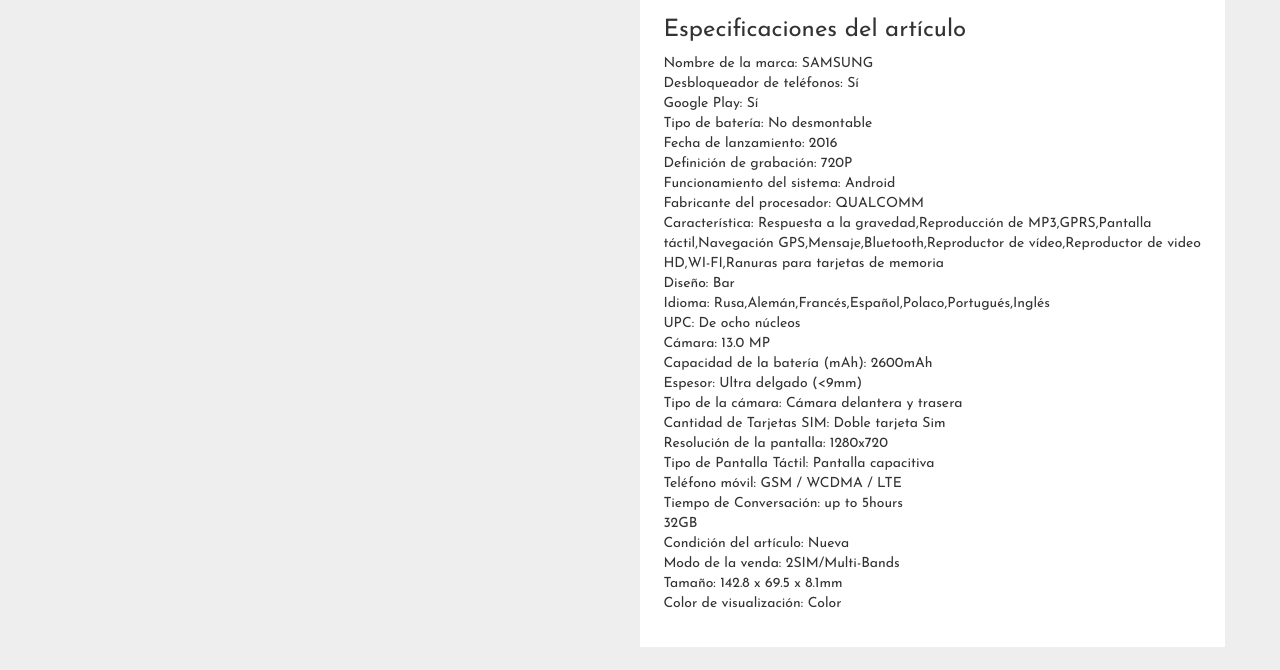
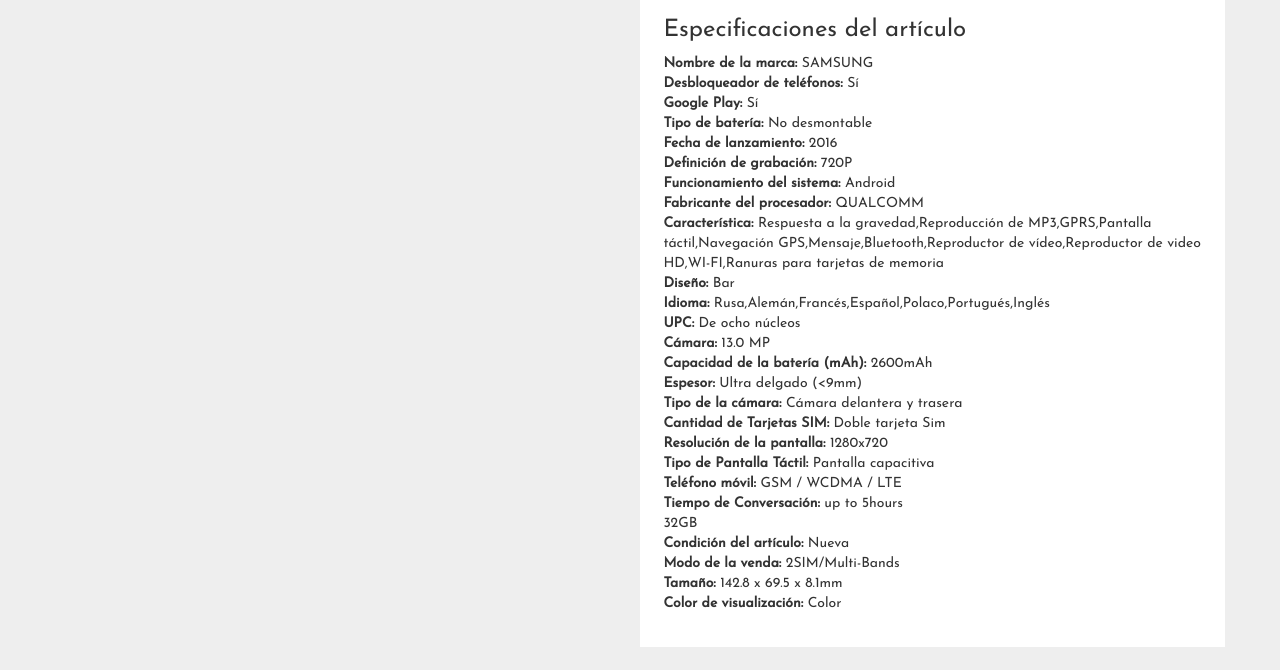
Before and after one commit to RuthMeryCardenas/Leccion34-EGuiado, a plain HTML site: page index.html in a window 1280 px wide. Shown: the part 130-800 px from the top of the page. Drawn offline with nearby package versions, Linux system fonts and the light colour scheme.

Commit message:
index-content tabs bold

```diff
--- a/assets/css/main.css
+++ b/assets/css/main.css
@@ -26,3 +26,9 @@ th, td {
 .mt-62 {
   margin-top: 62px;
 }
+.text-bold {
+  font-weight: bold;
+}
+.text-resize {
+  font-size: 1.25em;
+}
--- a/index.html
+++ b/index.html
@@ -27,32 +27,32 @@
           <div id="home" class="tab-pane fade in active">
             <h3>Especificaciones del artículo</h3>
             <ul class="list-unstyled">
-              <li>Nombre de la marca: SAMSUNG</li>
-              <li>Desbloqueador de teléfonos: Sí</li>
-              <li>Google Play: Sí</li>
-              <li>Tipo de batería: No desmontable</li>
-              <li>Fecha de lanzamiento: 2016</li>
-              <li>Definición de grabación: 720P</li>
-              <li>Funcionamiento del sistema: Android</li>
-              <li>Fabricante del procesador: QUALCOMM</li>
-              <li>Característica: Respuesta a la gravedad,Reproducción de MP3,GPRS,Pantalla táctil,Navegación GPS,Mensaje,Bluetooth,Reproductor de vídeo,Reproductor de video HD,WI-FI,Ranuras para tarjetas de memoria</li>
-              <li>Diseño: Bar</li>
-              <li>Idioma: Rusa,Alemán,Francés,Español,Polaco,Portugués,Inglés</li>
-              <li>UPC: De ocho núcleos</li>
-              <li>Cámara: 13.0 MP</li>
-              <li>Capacidad de la batería (mAh): 2600mAh</li>
-              <li>Espesor: Ultra delgado (<9mm)</li>
-              <li>Tipo de la cámara: Cámara delantera y trasera</li>
-              <li>Cantidad de Tarjetas SIM: Doble tarjeta Sim</li>
-              <li>Resolución de la pantalla: 1280x720</li>
-              <li>Tipo de Pantalla Táctil: Pantalla capacitiva</li>
-              <li>Teléfono móvil: GSM / WCDMA / LTE</li>
-              <li>Tiempo de Conversación: up to 5hours</li>
+              <li><span class="text-bold">Nombre de la marca:</span> SAMSUNG</li>
+              <li><span class="text-bold">Desbloqueador de teléfonos:</span> Sí</li>
+              <li><span class="text-bold">Google Play:</span> Sí</li>
+              <li><span class="text-bold">Tipo de batería:</span> No desmontable</li>
+              <li><span class="text-bold">Fecha de lanzamiento:</span> 2016</li>
+              <li><span class="text-bold">Definición de grabación:</span> 720P</li>
+              <li><span class="text-bold">Funcionamiento del sistema:</span> Android</li>
+              <li><span class="text-bold">Fabricante del procesador:</span> QUALCOMM</li>
+              <li><span class="text-bold">Característica:</span> Respuesta a la gravedad,Reproducción de MP3,GPRS,Pantalla táctil,Navegación GPS,Mensaje,Bluetooth,Reproductor de vídeo,Reproductor de video HD,WI-FI,Ranuras para tarjetas de memoria</li>
+              <li><span class="text-bold">Diseño:</span> Bar</li>
+              <li><span class="text-bold">Idioma:</span> Rusa,Alemán,Francés,Español,Polaco,Portugués,Inglés</li>
+              <li><span class="text-bold">UPC:</span> De ocho núcleos</li>
+              <li><span class="text-bold">Cámara:</span> 13.0 MP</li>
+              <li><span class="text-bold">Capacidad de la batería (mAh):</span> 2600mAh</li>
+              <li><span class="text-bold">Espesor:</span> Ultra delgado (<9mm)</li>
+              <li><span class="text-bold">Tipo de la cámara:</span> Cámara delantera y trasera</li>
+              <li><span class="text-bold">Cantidad de Tarjetas SIM:</span> Doble tarjeta Sim</li>
+              <li><span class="text-bold">Resolución de la pantalla:</span> 1280x720</li>
+              <li><span class="text-bold">Tipo de Pantalla Táctil:</span> Pantalla capacitiva</li>
+              <li><span class="text-bold">Teléfono móvil:</span> GSM / WCDMA / LTE</li>
+              <li><span class="text-bold">Tiempo de Conversación:</span> up to 5hours</li>
               <li>32GB</li>
-              <li>Condición del artículo: Nueva</li>
-              <li>Modo de la venda: 2SIM/Multi-Bands</li>
-              <li>Tamaño: 142.8 x 69.5 x 8.1mm</li>
-              <li>Color de visualización: Color</li>
+              <li><span class="text-bold">Condición del artículo:</span> Nueva</li>
+              <li><span class="text-bold">Modo de la venda:</span> 2SIM/Multi-Bands</li>
+              <li><span class="text-bold">Tamaño:</span> 142.8 x 69.5 x 8.1mm</li>
+              <li><span class="text-bold">Color de visualización:</span> Color</li>
             </ul>
           </div>
           <div id="menu1" class="tab-pane fade">
@@ -76,9 +76,9 @@
             <br>
             <h4 class="bold-600">Detalles del paquete</h4>
             <ul class="list-unstyled">
-              <li>Tipo de unidad: Unidad</li>
-              <li>Dimensiones del paquete: 15cm x 10cm x 10cm (5.91in x 3.94in x 3.94in)</li>
-              <li>Peso del paquete: 0.5kg (1.10lb.)</li>
+              <li><span class="text-bold">Tipo de unidad:</span> Unidad</li>
+              <li><span class="text-bold">Dimensiones del paquete:</span> 15cm x 10cm x 10cm (5.91in x 3.94in x 3.94in)</li>
+              <li><span class="text-bold">Peso del paquete:</span> 0.5kg (1.10lb.)</li>
             </ul>
             <br>
             <h4 class="bold-600">Pagos</h4>
@@ -105,9 +105,9 @@
               <h3 class="bold-600">Protección del comprador</h3>
               <p>Tu compra protegida desde el primer clic hasta la entrega</p>
               <ul class="list-unstyled">
-                <li>Devolución íntegra del dinero si no recibes tu pedido</li>
+                <li class="text-resize"><span class="text-bold">Devolución íntegra del dinero</span> si no recibes tu pedido</li>
                 <li>Recibirás un reembolso si tu compra no llega en el plazo de entrega prometido por el vendedor.</li>
-                <li>Reembolso íntegro o parcial si el artículo es distinto de su descripción</li>
+                <li class="text-resize"><span class="text-bold">Reembolso íntegro o parcial</span> si el artículo es distinto de su descripción</li>
                 <li>Puedes recibir la devolución íntegra de tu dinero si el producto es muy distinto de su descripción ,o , Puedes quedarte el producto y aceptar una devolución parcial del dinero.</li>
               </ul>
             </div>
```
